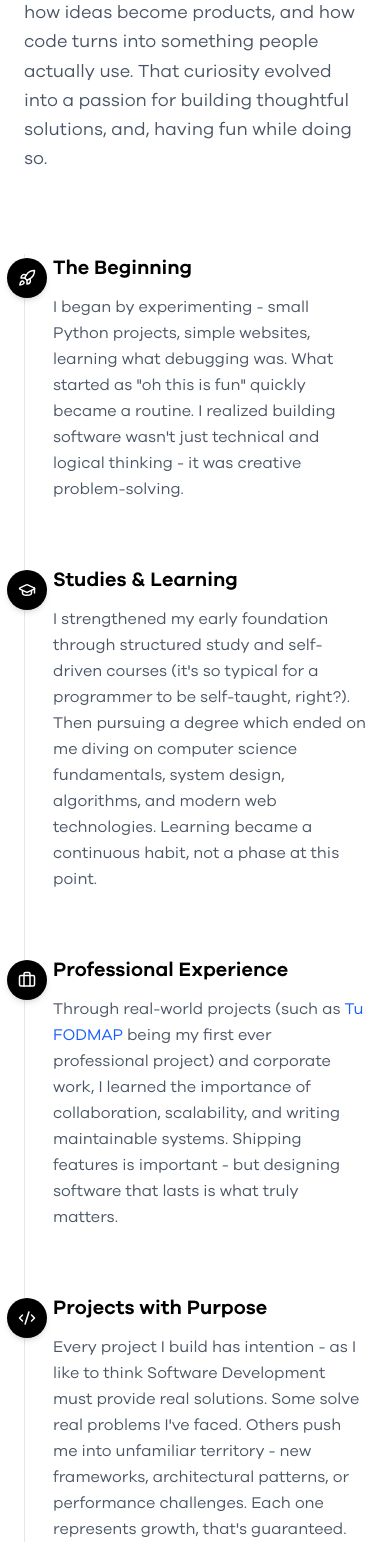
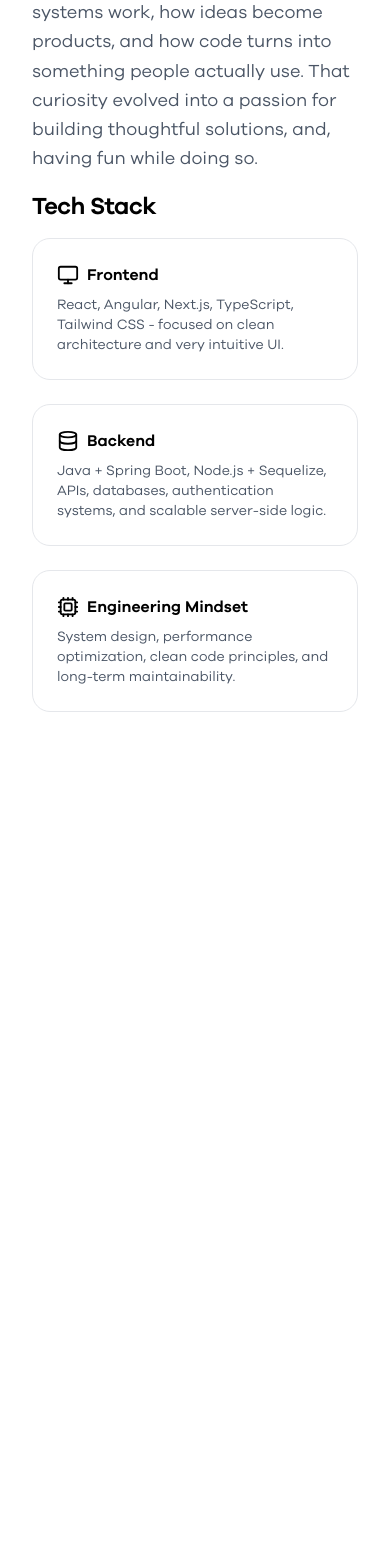
Before and after one commit to ortizzxz/personal-blog, a Next.js app: page /about in a window 390 px wide. Shown: the part 432-1997 px from the top of the page. After the commit the page ends 1152 px from the top, so only its background shows below. Built offline with nearby package versions, Linux system fonts and the light colour scheme.

Commit message:
fix(less motion, overall px)

```diff
--- a/app/about/page.tsx
+++ b/app/about/page.tsx
@@ -1,14 +1,11 @@
-"use client"
-
-import { motion } from "framer-motion";
-import { Code2, Rocket, Briefcase, GraduationCap, Cpu, Database, Globe } from "lucide-react";
+import { Cpu, Database, Monitor } from "lucide-react";
 
 export default function AboutMe() {
   return (
-    <section id="about" className="w-full bg-white py-2 px-6">
-      <div className="max-w-6xl mx-auto">
+    <section id="about" className="w-full bg-white py-2 px-8">
+      <div className="mx-auto">
         {/* Header */}
-        <div className="max-w-3xl">
+        <div className="max-w-3xl mb-4">
           <p className="text-sm uppercase tracking-widest text-gray-400">
             About Me
           </p>
@@ -27,99 +24,15 @@ export default function AboutMe() {
           </p>
         </div>
 
-        {/* Timeline */}
-        <div className="mt-20 relative border-l border-gray-200 pl-7 space-y-16">
-          {/* Step 1 */}
-          <motion.div
-            initial={{ opacity: 0, y: 30 }}
-            whileInView={{ opacity: 1, y: 0 }}
-            transition={{ duration: 0.5 }}
-            viewport={{ once: true }}
-            className="relative"
-          >
-            <div className="absolute -left-11.5 top-1 w-10 h-10 rounded-full bg-black text-white flex items-center justify-center shadow-md">
-              <Rocket size={18} />
-            </div>
-            <h3 className="text-xl font-semibold">The Beginning</h3>
-            <p className="mt-3 text-gray-600 leading-relaxed">
-              I began by experimenting - small Python projects, simple websites, learning what debugging was.
-              What started as "oh this is fun" quickly became
-              a routine. I realized building software wasn't just technical and logical thinking -
-              it was creative problem-solving.
-            </p>
-          </motion.div>
-
-          {/* Step 2 */}
-          <motion.div
-            initial={{ opacity: 0, y: 30 }}
-            whileInView={{ opacity: 1, y: 0 }}
-            transition={{ duration: 0.5 }}
-            viewport={{ once: true }}
-            className="relative"
-          >
-            <div className="absolute -left-11.5 top-1 w-10 h-10 rounded-full bg-black text-white flex items-center justify-center shadow-md">
-              <GraduationCap size={18} />
-            </div>
-            <h3 className="text-xl font-semibold">Studies & Learning</h3>
-            <p className="mt-3 text-gray-600 leading-relaxed">
-              I strengthened my early foundation through structured study and
-              self-driven courses (it's so typical for a programmer to be self-taught, right?).
-              Then pursuing a degree which ended on me diving on computer science fundamentals,
-              system design, algorithms, and modern web technologies. Learning
-              became a continuous habit, not a phase at this point.
-            </p>
-          </motion.div>
-
-          {/* Step 3 */}
-          <motion.div
-            initial={{ opacity: 0, y: 30 }}
-            whileInView={{ opacity: 1, y: 0 }}
-            transition={{ duration: 0.5 }}
-            viewport={{ once: true }}
-            className="relative"
-          >
-            <div className="absolute -left-11.5 top-1 w-10 h-10 rounded-full bg-black text-white flex items-center justify-center shadow-md">
-              <Briefcase size={18} />
-            </div>
-            <h3 className="text-xl font-semibold">Professional Experience</h3>
-            <p className="mt-3 text-gray-600 leading-relaxed">
-              Through real-world projects (such as <a href="/projects/fodmap-searcher" className="text-blue-600">Tu FODMAP</a> being my first ever professional project) and corporate work, I learned the
-              importance of collaboration, scalability, and writing maintainable
-              systems. Shipping features is important - but designing software
-              that lasts is what truly matters.
-            </p>
-          </motion.div>
-
-          {/* Step 4 */}
-          <motion.div
-            initial={{ opacity: 0, y: 30 }}
-            whileInView={{ opacity: 1, y: 0 }}
-            transition={{ duration: 0.5 }}
-            viewport={{ once: true }}
-            className="relative"
-          >
-            <div className="absolute -left-11.5 top-1 w-10 h-10 rounded-full bg-black text-white flex items-center justify-center shadow-md">
-              <Code2 size={18} />
-            </div>
-            <h3 className="text-xl font-semibold">Projects with Purpose</h3>
-            <p className="mt-3 text-gray-600 leading-relaxed">
-              Every project I build has intention - as I like to think Software Development must provide real solutions.
-              Some solve real problems I've
-              faced. Others push me into unfamiliar territory - new frameworks,
-              architectural patterns, or performance challenges. Each one
-              represents growth, that's guaranteed.
-            </p>
-          </motion.div>
-        </div>
-
         {/* Tech Stack */}
-        <div className="mt-28">
-          <h3 className="text-2xl font-semibold tracking-tight">Tech Stack</h3>
-
-          <div className="mt-10 grid sm:grid-cols-2 md:grid-cols-3 gap-6">
+        <div>
+          <h3 className="text-2xl mb-4 font-semibold tracking-tight">Tech Stack</h3>
+          <div className="grid sm:grid-cols-2 md:grid-cols-3 gap-6">
             <div className="p-6 rounded-2xl border border-gray-200 hover:shadow-md transition">
-              <Globe className="mb-4" size={22} />
-              <h4 className="font-semibold">Frontend</h4>
+              <div className="flex gap-2 items-center">
+                <Monitor size={22} />
+                <h4 className="font-semibold">Frontend</h4>
+              </div>
               <p className="mt-2 text-sm text-gray-600">
                 React, Angular, Next.js, TypeScript, Tailwind CSS - focused on clean
                 architecture and very intuitive UI.
@@ -127,8 +40,10 @@ export default function AboutMe() {
             </div>
 
             <div className="p-6 rounded-2xl border border-gray-200 hover:shadow-md transition">
-              <Database className="mb-4" size={22} />
+              <div className="flex gap-2 items-center">
+              <Database size={22} />
               <h4 className="font-semibold">Backend</h4>
+              </div>
               <p className="mt-2 text-sm text-gray-600">
                 Java + Spring Boot, Node.js + Sequelize, APIs, databases, authentication systems, and scalable
                 server-side logic.
@@ -136,8 +51,10 @@ export default function AboutMe() {
             </div>
 
             <div className="p-6 rounded-2xl border border-gray-200 hover:shadow-md transition">
-              <Cpu className="mb-4" size={22} />
-              <h4 className="font-semibold">Engineering Mindset</h4>
+              <div className="flex gap-2 items-center">
+                <Cpu size={22} />
+                <h4 className="font-semibold">Engineering Mindset</h4>
+              </div>
               <p className="mt-2 text-sm text-gray-600">
                 System design, performance optimization, clean code
                 principles, and long-term maintainability.
--- a/app/blog-entries/softwareArchitecture.tsx
+++ b/app/blog-entries/softwareArchitecture.tsx
@@ -5,7 +5,7 @@ const template = {
   title: "Software Architecture: The What and Why",
   subtitle: "You might have heard about Software Architecture recently without really knowing what it means-so let me simplify it for you.",
   author: "Jesús Ortiz",
-  date: ", 2026",
+  date: "March 10, 2026",
   readTime: "6 min read",
   content: (
     <div className="prose prose-lg prose-gray max-w-none mx-auto space-y-6 mb-10 text-justify">
--- a/app/blog/page.tsx
+++ b/app/blog/page.tsx
@@ -22,7 +22,7 @@ export default function ProjectsPage() {
                     ? blog_entries.map((blog) => (
                             <motion.div
                                 key={blog.slug}
-                                initial={{ opacity: 0, y: 20 }}
+                                initial={{ opacity: 0, y: 10 }}
                                 animate={{ opacity: 1, y: 0 }}
                                 transition={{ duration: 0.4 }}
                             >
--- a/app/page.tsx
+++ b/app/page.tsx
@@ -1,27 +1,20 @@
 "use client";
-
-import { motion } from "framer-motion";
 import Link from "next/link";
 import { project_entries } from "./project-entries";
 import { Linkedin, Github } from "lucide-react";
 import { blog_entries } from "./blog-entries";
 
 export default function Home() {
-  const featuredProjects = project_entries.slice(-3).reverse(); // latest 3
+  const featuredProjects = project_entries;
   const featuredBlogs = [...blog_entries]
     .sort((a, b) => new Date(b.date).getTime() - new Date(a.date).getTime())
-    .slice(0, 3);
+    .slice(0, 2);
 
   return (
     <>
-      <main className="flex flex-col md:flex-row justify-center items-start py-2 px-4 bg-white gap-8 max-w-7xl mx-auto">
+      <main className="flex flex-col md:flex-row justify-center items-start py-2 bg-white gap-8 mx-auto px-8">
         {/* Hero */}
-        <motion.div
-          initial={{ opacity: 0, y: 20 }}
-          animate={{ opacity: 1, y: 0 }}
-          transition={{ duration: 0.6 }}
-          className="flex-1 max-w-3xl"
-        >
+        <div className="flex-1">
           <p className="text-sm uppercase tracking-widest text-gray-400">Hey there! I'm</p>
           <h1 className="mt-2 text-5xl md:text-6xl tracking-tight leading-tight">
             Jesús Ortiz
@@ -69,17 +62,13 @@ export default function Home() {
               GitHub
             </a>
           </div>
-        </motion.div>
+        </div>
 
         {/* Latest Blog Entries */}
-        <motion.div
-          initial={{ opacity: 0, y: 20 }}
-          whileInView={{ opacity: 1, y: 0 }}
-          transition={{ duration: 0.6 }}
-          viewport={{ once: true }}
+        <div
           className="flex-1 max-w-md"
         >
-          <h3 className="text-2xl font-medium ">Latest Blog Entries</h3>
+          <h3 className="text-2xl font-medium ">Blog Entries</h3>
           <div className="flex flex-col gap-4">
             {featuredBlogs.map((blog) => (
               <div
@@ -95,36 +84,44 @@ export default function Home() {
               </div>
             ))}
           </div>
-        </motion.div>
+        </div>
       </main>
 
       {/* Featured Projects */}
-      <motion.div
-        id="projects"
-        initial={{ opacity: 0, y: 20 }}
-        whileInView={{ opacity: 1, y: 0 }}
-        transition={{ duration: 0.6 }}
-        viewport={{ once: true }}
-        className="w-full max-w-7xl mx-auto px-4 my-2"
-      >
-        <h3 className="text-2xl font-medium tracking-tight mb-6">Featured Projects</h3>
+      <div className="w-full mx-auto px-8 my-1 mb-4">
+        <h3 className="text-3xl font-medium tracking-tight mb-4">Personal Projects</h3>
 
-        <div className="flex flex-wrap justify-center gap-6">
+        <div className="flex flex-wrap gap-6">
           {featuredProjects.map((project) => (
             <div
               key={project.slug}
               onClick={() => (window.location.href = `/projects/${project.slug}`)}
               className="p-6 border border-gray-200 rounded-2xl cursor-pointer
-                 w-full md:w-80 lg:w-84 bg-gray-50
-                 hover:shadow-md hover:border-gray-300
-                 transform transition-transform duration-300 ease-in-out"
+              w-full md:w-80 lg:w-84 bg-gray-50
+              hover:shadow-md hover:border-gray-300
+              transform transition-transform duration-300 ease-in-out"
             >
-              <h4 className="text-lg">{project.title}</h4>
-              <p className="mt-2 text-gray-600 text-sm">{project.overview}</p>
+              <h4 className="text-lg font-medium">{project.title}</h4>
+
+              <p className="mt-2 text-gray-600 text-sm">
+                {project.overview}
+              </p>
+
+              {/* Tech stack */}
+              <div className="mt-4 flex flex-wrap gap-2">
+                {project.techStack.map((tech) => (
+                  <span
+                    key={tech}
+                    className="text-xs px-2 py-1 rounded-md bg-gray-200 text-gray-700"
+                  >
+                    {tech}
+                  </span>
+                ))}
+              </div>
             </div>
           ))}
         </div>
-      </motion.div>
+      </div>
     </>
   );
 }
--- a/app/projects/page.tsx
+++ b/app/projects/page.tsx
@@ -23,7 +23,7 @@ export default function ProjectsPage() {
           ? project_entries.map((project) => (
               <motion.div
                 key={project.slug}
-                initial={{ opacity: 0, y: 20 }}
+                initial={{ opacity: 0, y: 10 }}
                 animate={{ opacity: 1, y: 0 }}
                 transition={{ duration: 0.4 }}
               >
--- a/app/template/BlogTemplate.tsx
+++ b/app/template/BlogTemplate.tsx
@@ -1,6 +1,5 @@
 "use client";
 
-import { motion } from "framer-motion";
 import Link from "next/link";
 import { ArrowLeft, Calendar, Clock, User } from "lucide-react";
 
@@ -35,40 +34,29 @@ export default function BlogTemplate({
         </Link>
 
         {/* Header */}
-        <motion.div
-          initial={{ opacity: 0, y: 20 }}
-          whileInView={{ opacity: 1, y: 0 }}
-          transition={{ duration: 0.6 }}
-        >
+        <div>
           {/* meta */}
           <div className="text-sm text-gray-500 flex gap-3 flex-wrap justify-center mb-4">
-            {date && <span className="flex gap-1 items-center"><Calendar/>{date}</span>}
-            {author && <span className="flex gap-1 items-center"><User/>{author}</span>}
+            {date && <span className="flex gap-1 items-center"><Calendar />{date}</span>}
+            {author && <span className="flex gap-1 items-center"><User />{author}</span>}
             {readTime && <span className="flex gap-1 items-center"><Clock />{readTime}</span>}
           </div>
 
           {/* title */}
-          <h1 className="text-5xl tracking-tight leading-tight text-center">
+          <h1 className="text-5xl tracking-tight leading-tight">
             {title}
           </h1>
 
           {/* subtitle */}
           {subtitle && (
-            <h2 className="mt-4 text-xl text-gray-600 text-center">
+            <h2 className="mt-4 text-xl text-gray-600">
               {subtitle}
             </h2>
           )}
-        </motion.div>
 
+        </div>
         {/* Blog Content */}
-        <motion.article
-          initial={{ opacity: 0, y: 20 }}
-          whileInView={{ opacity: 1, y: 0 }}
-          transition={{ duration: 0.6 }}
-          className="mt-10"
-        >
-          <div className="prose max-w-none mx-auto">{content}</div>
-        </motion.article>
+        <div className="prose max-w-none mx-auto mt-10">{content}</div>
       </div>
     </main>
   );
--- a/components/Navbar.tsx
+++ b/components/Navbar.tsx
@@ -8,14 +8,13 @@ export default function Navbar() {
   const [isOpen, setIsOpen] = useState(false);
 
   const navItems = [
-    { name: "Projects", href: "/projects" },
     { name: "Blog", href: "/blog" },
     { name: "Profile", href: "/about" },
   ];
 
   return (
     <nav className="w-full sticky top-0 left-0 z-50 bg-white/70 backdrop-blur-xl border-b border-gray-200">
-      <div className="max-w-6xl mx-auto px-6">
+      <div className="mx-auto px-8">
         <div className="flex items-center justify-between h-16">
           <a
             href="/"
```
